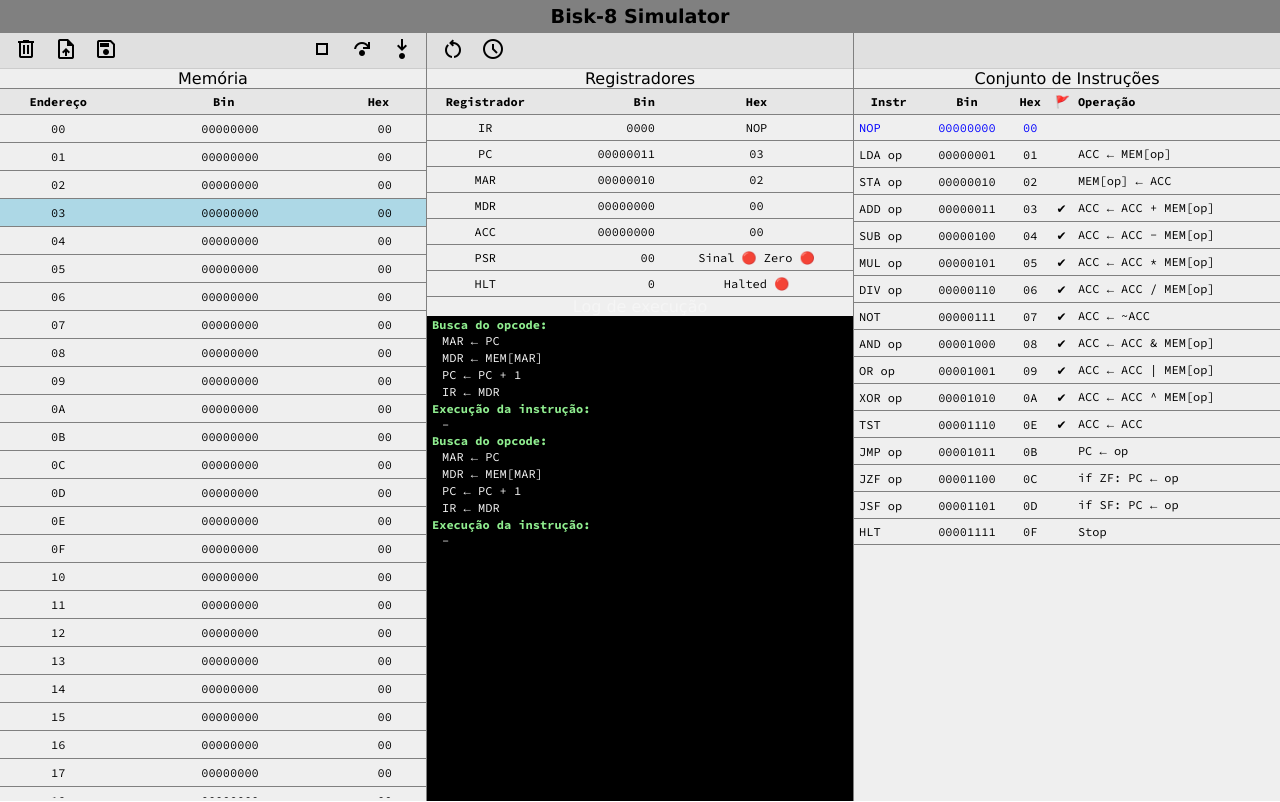
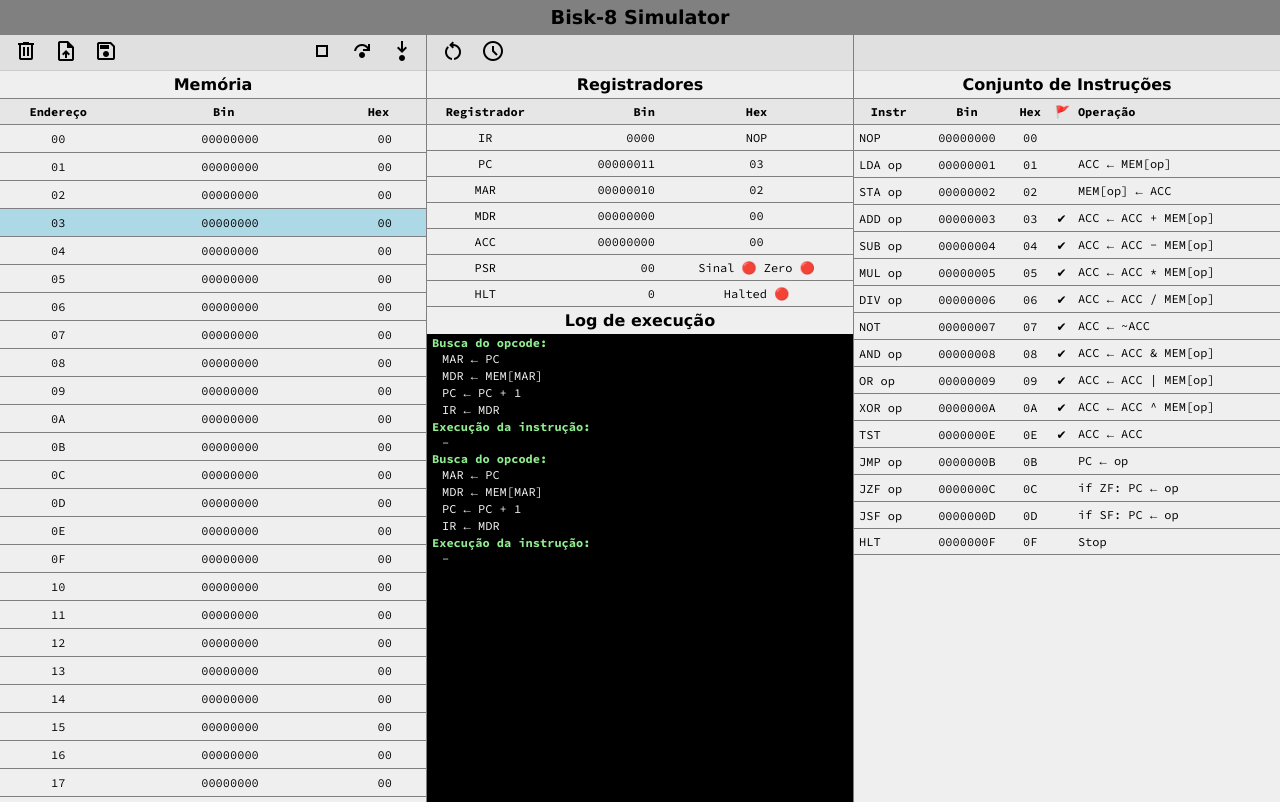
Before and after one commit to lfachinetto/bisk-8, a React (Vite) app: page / in a window 1280 px wide. Both pictures are taken after a click on the button "play_arrow". Built offline with nearby package versions, Linux system fonts and the light colour scheme.

Commit message:
Create Instruction.getBinOpcode() and fix index.css

```diff
--- a/src/App.tsx
+++ b/src/App.tsx
@@ -508,7 +508,7 @@ function App() {
         </section>
         <section>
           <ISAToolbar></ISAToolbar>
-          <ISA isa={isa} field={0} />
+          <ISA isa={isa} field={2} />
         </section>
       </main>
     </>
--- a/src/components/layout/ISA/ISATable.tsx
+++ b/src/components/layout/ISA/ISATable.tsx
@@ -11,17 +11,11 @@ interface ISATableProps {
 function ISATable({ isa, field }: ISATableProps) {
   const isaRef = useRef<HTMLTableRowElement>(null);
 
-  const scrollToPos = () => {
-    if (isaRef.current) {
-      isaRef.current.scrollIntoView({
-        behavior: "smooth",
-        block: "nearest",
-      });
-    }
-  };
-
   useEffect(() => {
-    scrollToPos();
+    isaRef.current?.scrollIntoView({
+      behavior: "smooth",
+      block: "nearest",
+    });
   }, [field]);
 
   return (
@@ -47,20 +41,10 @@ function ISATable({ isa, field }: ISATableProps) {
             <tr
               key={i}
               ref={isCurrent ? isaRef : undefined}
-              style={{
-                color:
-                  isCurrent
-                    ? "blue"
-                    : undefined,
-              }}
+            // style={{ color: isCurrent ? "blue" : undefined }}
             >
               <td className={sharedStyles.left}>{instruction.mnemonic + (instruction.requiresAddress ? " op" : "")}</td>
-              <td>
-                {instruction.opcode
-                  .toString(2)
-                  .padStart(8, "0")
-                  .toUpperCase()}
-              </td>
+              <td>{instruction.getBinOpcode()}</td>
               <td>{instruction.getHexOpcode()}</td>
               <td>{instruction.affectFlags ? "✔" : ""}</td>
               <td className={sharedStyles.left}>{instruction.operationDescr}</td>
--- a/src/components/layout/memory/MemoryTable.module.css
+++ b/src/components/layout/memory/MemoryTable.module.css
@@ -1,5 +1,5 @@
 .memorytable tbody {
-  max-height: calc(100vh - 117px);
+  max-height: calc(100vh - 123px);
 }
 
 .memorytable th:nth-child(1),
--- a/src/components/layout/simulation/LogTable.module.css
+++ b/src/components/layout/simulation/LogTable.module.css
@@ -25,7 +25,7 @@
 }
 
 .logtable tbody {
-  max-height: calc(100vh - 315px);
-  min-height: calc(100vh - 315px);
+  max-height: calc(100vh - 332px);
+  min-height: calc(100vh - 332px);
   overflow-y: scroll;
 }
--- a/src/index.css
+++ b/src/index.css
@@ -47,8 +47,6 @@ tr {
   border-bottom: 1px solid gray;
 }
 
-table
-
 table caption {
   font-weight: bold;
   margin: 4px;
@@ -74,7 +72,7 @@ h1,
 h2,
 h3 {
   text-align: center;
-  margin: 0px;
+  margin: 1px;
 }
 
 main {
--- a/src/models/instruction.ts
+++ b/src/models/instruction.ts
@@ -28,6 +28,10 @@ class Instruction {
   getHexOpcode(): string {
     return this.opcode.toString(16).toUpperCase().padStart(2, "0");
   }
+
+  getBinOpcode(): string {
+    return this.opcode.toString(16).toUpperCase().padStart(8, "0");
+  }
 }
 
 export default Instruction;
```
